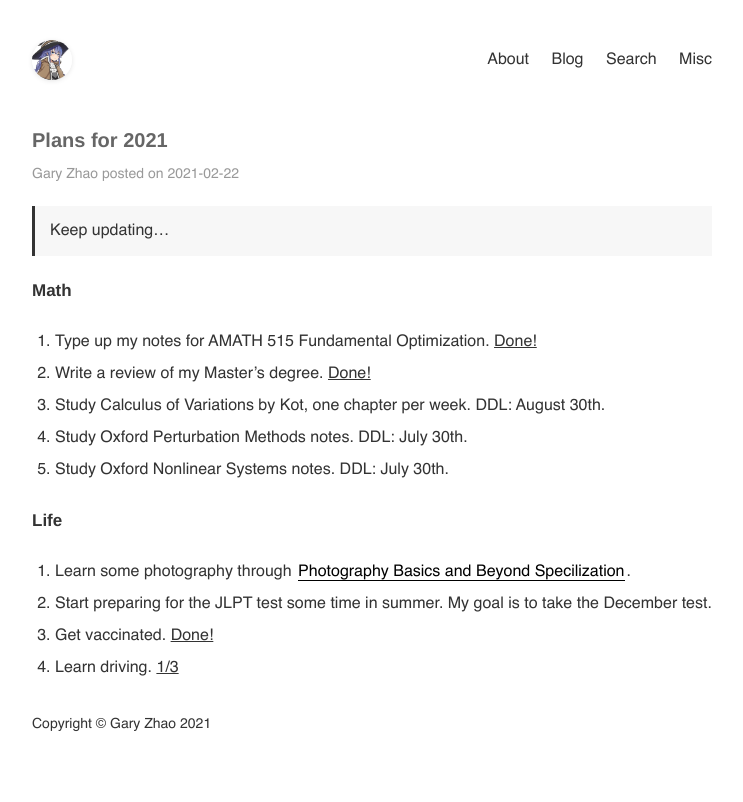
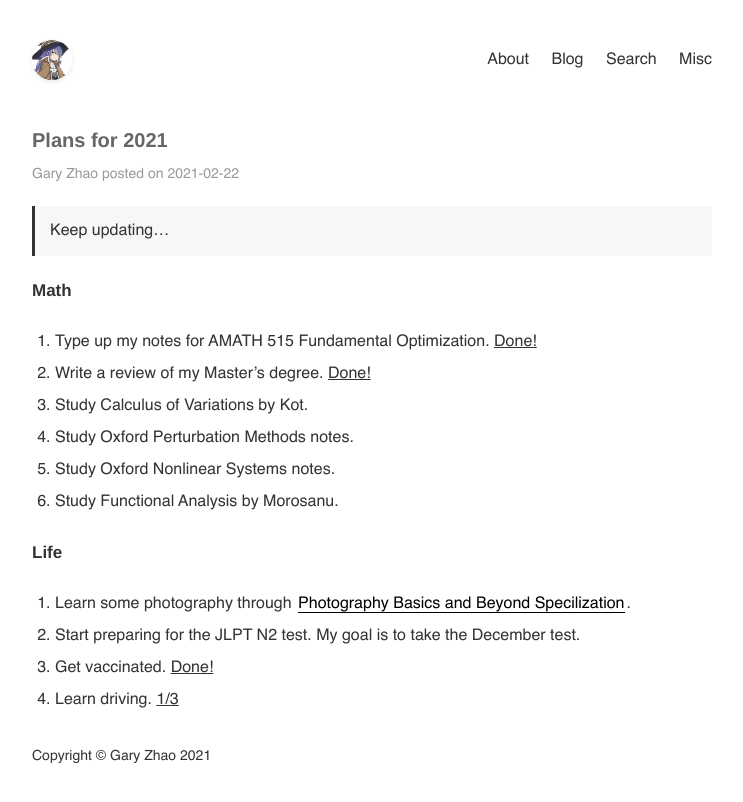
Before and after one commit to rz998/garyzhao.net, a Jekyll site: the page built from _posts/2021-02-22-plans.md, in a window 1280 px wide. Shown: the top 802 px of the page, without its empty margins (268-1011 px from the left). Built offline with Jekyll 4.4.1, drawn with Linux system fonts in a browser that asks for light colours.

Commit message:
Update 2021-02-22-plans.md

```diff
--- a/_posts/2021-02-22-plans.md
+++ b/_posts/2021-02-22-plans.md
@@ -14,17 +14,20 @@ categories: [life]
 
 2. Write a review of my Master's degree. <ins>Done!</ins>
 
-3. Study Calculus of Variations by Kot, one chapter per week. DDL: August 30th.
+3. Study Calculus of Variations by Kot.
 
-4. Study Oxford Perturbation Methods notes. DDL: July 30th.
+4. Study Oxford Perturbation Methods notes.
 
-5. Study Oxford Nonlinear Systems notes. DDL: July 30th.
+5. Study Oxford Nonlinear Systems notes.
+
+6. Study Functional Analysis by Morosanu.
+
 
 ### Life
 
 1. Learn some photography through [Photography Basics and Beyond Specilization](https://www.coursera.org/specializations/photography-basics?).
 
-2. Start preparing for the JLPT test some time in summer. My goal is to take the December test.
+2. Start preparing for the JLPT N2 test. My goal is to take the December test.
 
 3. Get vaccinated. <ins>Done!</ins>
 
```
